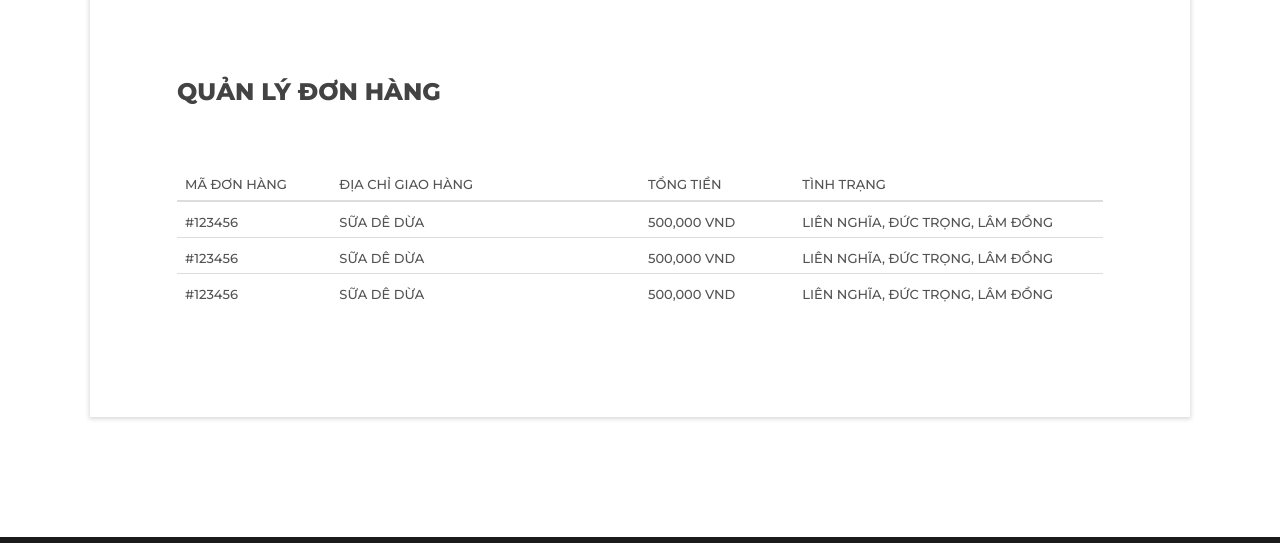
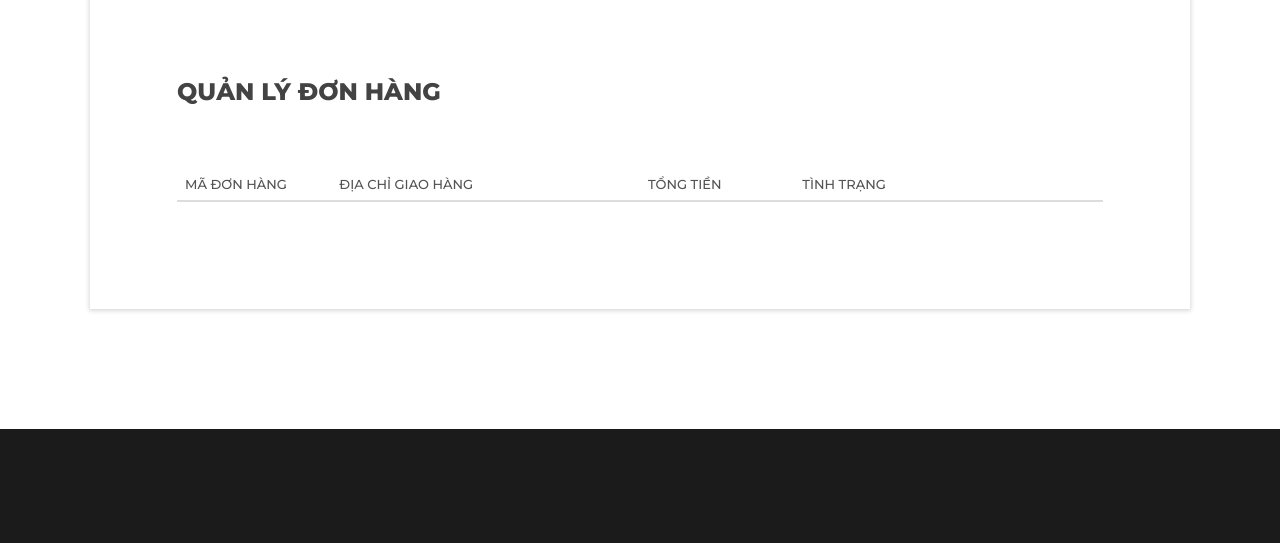
Before and after one commit to Kurokid0206/DA_HQTCSDL, a website: page html/supplier.html in a window 1280 px wide. Shown: the part 174-717 px from the top of the page. Drawn offline with Linux system fonts and the light colour scheme; files that its build step writes are made by us from their sources; no server answers; files whose address does not match are found by name.

Commit message:
debug muon chet

```diff
--- a/html/supplier.html
+++ b/html/supplier.html
@@ -72,7 +72,7 @@
 
                                             <li><a onclick="get_orders();">Quản lý đơn hàng</a></li>
                                             <li><a onclick="get_branches_for_manager_pro()">Quản lý sản phẩm</a></li>
-                                            <li><a onclick=";">Quản lý chi nhánh</a></li>
+                                            <!-- <li><a onclick=";">Quản lý chi nhánh</a></li> -->
                                             <li><a onclick="get_branches_for_contract()">Lập hợp đồng</a></li>
                                             <li><a href="/log-out">Đăng xuất</a></li>
 
@@ -460,48 +460,6 @@
                                     <tbody>
 
 
-                                        <tr>
-                                            <td scope="col">
-                                                <h6 style="margin:5px 0 0 0;">#123456</h6>
-                                            </td>
-                                            <td scope="col">
-                                                <h6 style="margin:5px 0 0 0;">Sữa dê dừa</h6>
-                                            </td>
-                                            <td scope="col">
-                                                <h6 style="margin:5px 0 0 0;">500,000 vnd</h6>
-                                            </td>
-                                            <td scope="col">
-                                                <h6 style="margin:5px 0 0 0;">Liên Nghĩa, Đức Trọng, Lâm Đồng</h6>
-                                            </td>
-                                        </tr>
-                                        <tr>
-                                            <td scope="col">
-                                                <h6 style="margin:5px 0 0 0;">#123456</h6>
-                                            </td>
-                                            <td scope="col">
-                                                <h6 style="margin:5px 0 0 0;">Sữa dê dừa</h6>
-                                            </td>
-                                            <td scope="col">
-                                                <h6 style="margin:5px 0 0 0;">500,000 vnd</h6>
-                                            </td>
-                                            <td scope="col">
-                                                <h6 style="margin:5px 0 0 0;">Liên Nghĩa, Đức Trọng, Lâm Đồng</h6>
-                                            </td>
-                                        </tr>
-                                        <tr>
-                                            <td scope="col">
-                                                <h6 style="margin:5px 0 0 0;">#123456</h6>
-                                            </td>
-                                            <td scope="col">
-                                                <h6 style="margin:5px 0 0 0;">Sữa dê dừa</h6>
-                                            </td>
-                                            <td scope="col">
-                                                <h6 style="margin:5px 0 0 0;">500,000 vnd</h6>
-                                            </td>
-                                            <td scope="col">
-                                                <h6 style="margin:5px 0 0 0;">Liên Nghĩa, Đức Trọng, Lâm Đồng</h6>
-                                            </td>
-                                        </tr>
 
 
                                     </tbody>
--- a/index.js
+++ b/index.js
@@ -818,7 +818,7 @@ app.post("/add-new-product-to-branch", function(req, res) {
                 .output('MaSP', sql.Char(10))
                     .execute('sp_Insert_SanPham')
                 pool.close()
-                console.log(result.output.MaSP)
+                    //console.log(result.output.MaSP)
                 return result.output.MaSP
 
             } catch (error) {
@@ -834,8 +834,8 @@ app.post("/add-new-product-to-branch", function(req, res) {
                     .input('MaCN', sql.Char(10), req.body.MaCN)
                     .input('SLTon', sql.Int, parseInt(req.body.SLTon))
 
-                .output('MaSP', sql.Char(10))
-                    .execute('sp_Insert_SP_CN')
+
+                .execute('sp_Insert_SP_CN')
                 pool2.close()
                 res.send(result2.recordset)
 
```
